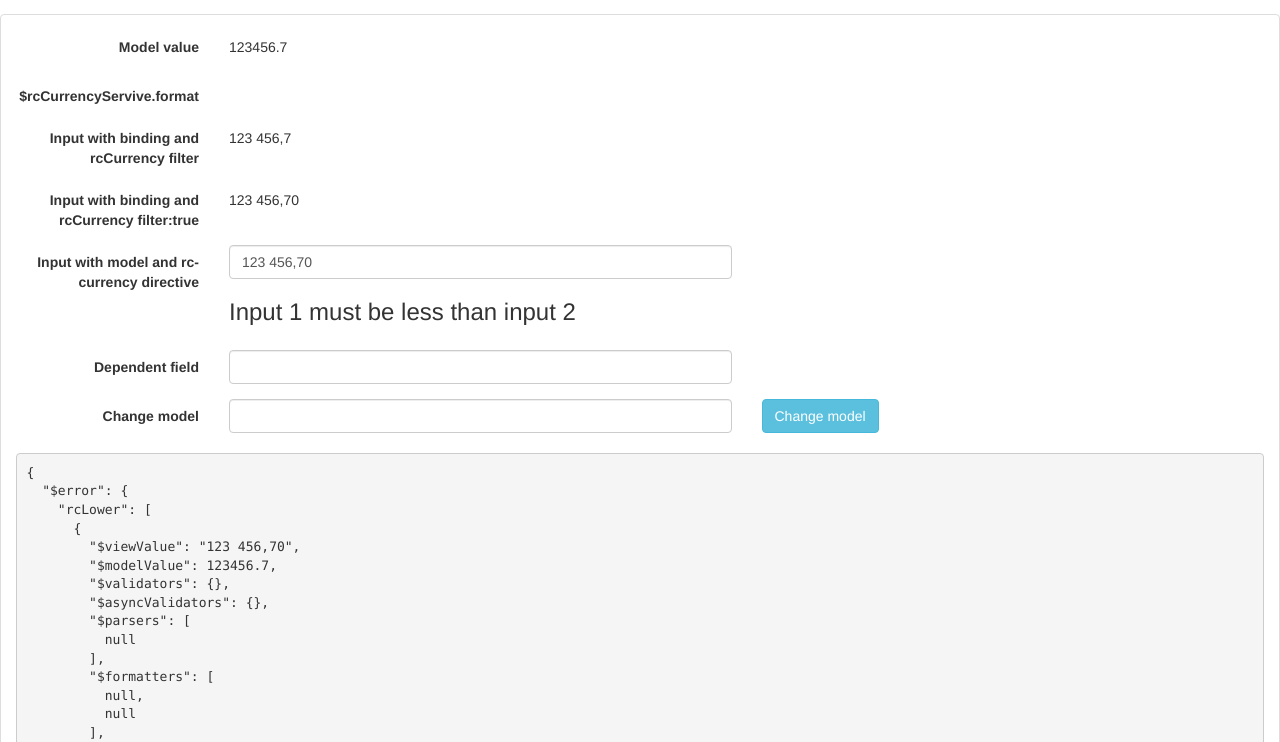
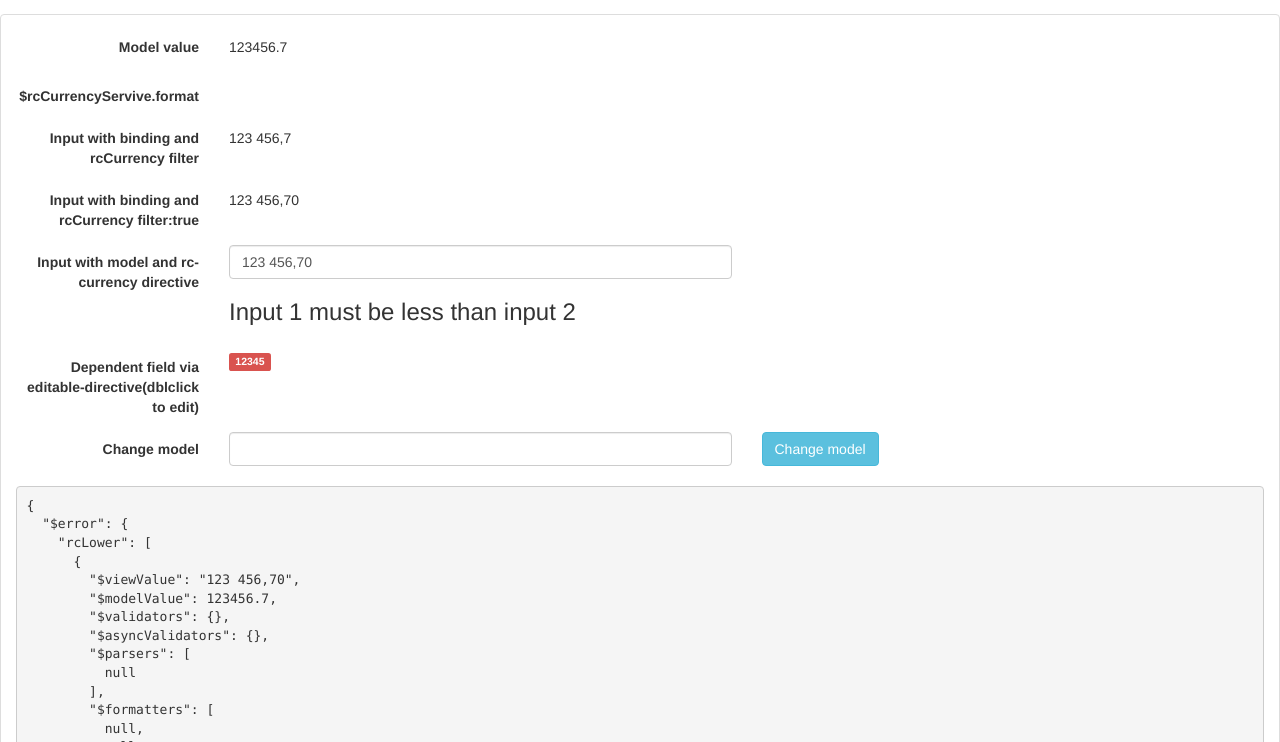
Before and after one commit to ivanStraltsou/model-controller, a website: page index.html in a window 1280 px wide. Both pictures are taken after a click on the link "RC-Currency Test Page". Shown: the part 58-800 px from the top of the page. Drawn offline with nearby package versions, Linux system fonts and the light colour scheme; some packages are replaced by stand-ins of ours.

Commit message:
input with preview state directive added

```diff
--- a/index.html
+++ b/index.html
@@ -80,9 +80,9 @@
 					</div>
 				</div>
 				<div class="form-group">
-					<label for="input2" class="col-sm-2 control-label">Dependent field</label>
+					<label for="input2" class="col-sm-2 control-label">Dependent field via editable-directive(dblclick to edit)</label>
 
-					<div class="col-sm-5">
+					<div class="col-sm-5" rc-editable="ctrl.model2">
 						<input id="input2" type="number" class="form-control" name="currency2"
 						       ng-model="ctrl.model2"
 						       ng-model-options="{allowInvalid: true}"
--- a/js/app-controller.js
+++ b/js/app-controller.js
@@ -7,6 +7,8 @@ define(['app'], function(app) {
       {id: 1, value: 1000.5},
       {id: 2, value: 123456.7}
     ];
+
+    this.model2 = 12345;
 
     this.changeModel = function() {
       this.model = this.newModel;
--- a/js/app.js
+++ b/js/app.js
@@ -1,6 +1,15 @@
-define(['app-controller', 'angular', 'rc-currency/rc-currency', 'validation/validation'], function(AppController, ng) {
+define([
+  'app-controller',
+  'angular',
+  'rc-currency/rc-currency',
+  'validation/validation',
+  'editable/editable'
+], function(AppController, ng) {
 
-    return ng.module('rc3', ['rc-currency', 'rc-validation'])
-             .controller('AppController', AppController);
-
+  return ng.module('rc3', [
+    'rc-currency',
+    'rc-validation',
+    'rc-editable'
+  ])
+    .controller('AppController', AppController);
 });
--- /dev/null
+++ b/js/editable/editable-directive.html
@@ -0,0 +1,5 @@
+<div class="editable" >
+	<span class="label label-danger" ng-dblclick="setToEdit();">{{ model }}</span>
+
+	<ng-transclude></ng-transclude>
+</div>
--- /dev/null
+++ b/js/editable/editable-directive.js
@@ -0,0 +1,46 @@
+define([
+  'text!editable/editable-directive.html'
+], function(template) {
+
+  function EditableDirective() {
+    return {
+      transclude: true,
+      template: template,
+      scope: {
+        model: '=rcEditable'
+      },
+      link: function(scope, elem, attrs) {
+        var $input = elem.find('input');
+        var input = $input[0];
+        var $field = elem.find('span');
+
+        init();
+
+        scope.setToEdit = function() {
+          toggleElements();
+
+          setTimeout(input.focus.bind(input), 0)
+        };
+
+        function toggleElements() {
+          $field.toggleClass('ng-hide');
+          $input.toggleClass('ng-hide');
+        }
+
+        function setToRead() {
+          if (scope.model) {
+            toggleElements();
+          }
+        }
+
+        function init() {
+            (scope.model ? $input : $field).addClass('ng-hide');
+
+            $input.on('blur', setToRead)
+        }
+      }
+    }
+  }
+
+  return EditableDirective;
+});
--- /dev/null
+++ b/js/editable/editable.js
@@ -0,0 +1,11 @@
+define([
+  'angular',
+  'editable/editable-directive'
+], function(
+  ng,
+  EditableDirective
+) {
+
+  ng.module('rc-editable', [])
+    .directive('rcEditable', EditableDirective)
+});
```
Lines whose indentation alone changed are shown as unchanged.
